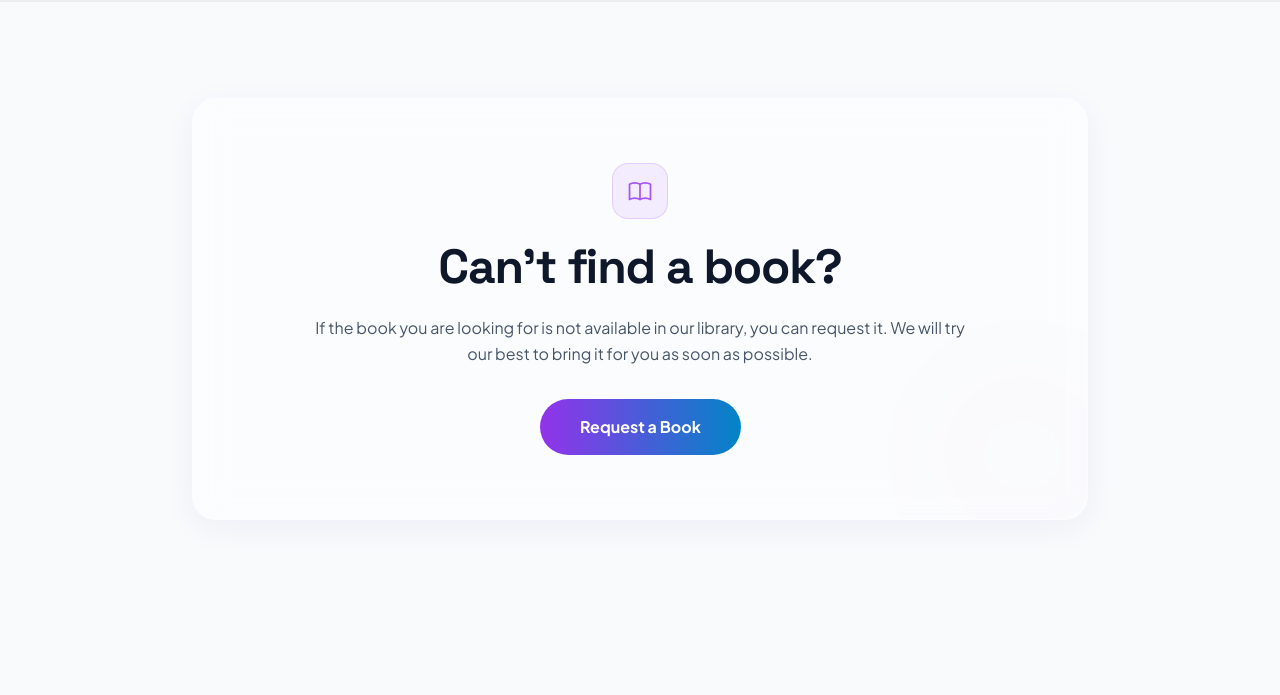
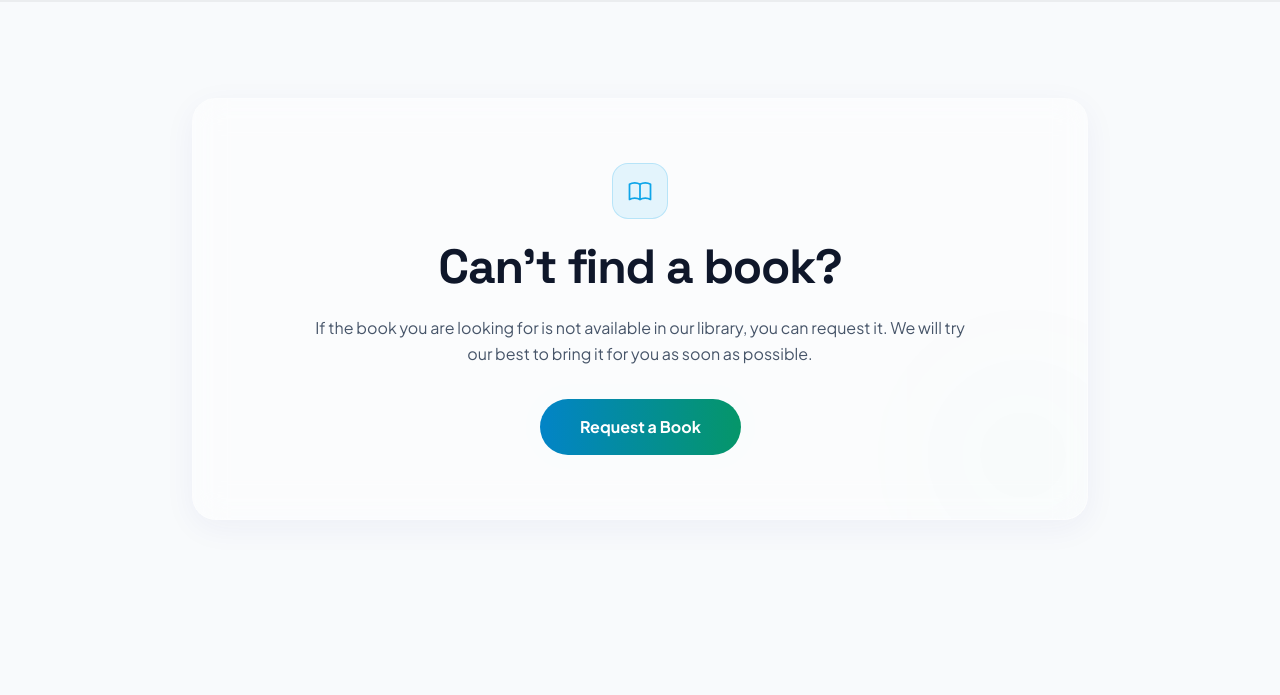
Before and after one commit to md-imam75/Youth-Club-Library, a Django app: page / in a window 1280 px wide. Shown: the part 969-1664 px from the top of the page. Run offline with Django 4.2, Linux system fonts and the light colour scheme; the visitor is signed in with stand-in values (Sample User, id 1); data that the repository does not hold is empty; some libraries are stand-ins or nearby versions.

Commit message:
Update homepage UI: fix button colors and remove emojis

```diff
--- a/templates/home.html
+++ b/templates/home.html
@@ -255,7 +255,7 @@
     <!-- Section Title Container -->
     <div class="max-w-7xl mx-auto px-4 sm:px-6 lg:px-8 mb-12 flex items-end justify-between">
       <div>
-        <span class="text-xs font-bold text-emerald-500 uppercase tracking-[0.2em] block mb-2">🆕 Just Arrived</span>
+        <span class="text-xs font-bold text-emerald-500 uppercase tracking-[0.2em] block mb-2">Just Arrived</span>
         <h2 class="font-display text-3xl sm:text-4xl font-extrabold dark:text-white text-slate-900 tracking-tight">New Arrivals</h2>
       </div>
       <a href="{% url 'books' %}" class="inline-flex items-center gap-1.5 dark:text-emerald-400 text-emerald-600 hover:dark:text-emerald-300 hover:text-emerald-500 transition-colors text-xs font-bold uppercase tracking-wider">
@@ -342,10 +342,10 @@
     <div class="relative z-10 premium-glass rounded-3xl p-10 sm:p-16 border dark:border-white/10 border-black/10 shadow-xl overflow-hidden">
       <!-- Glow spots -->
       <div class="absolute -top-24 -left-24 w-80 h-80 rounded-full glow-sky blur-3xl opacity-20 pointer-events-none"></div>
-      <div class="absolute -bottom-24 -right-24 w-80 h-80 rounded-full glow-purple blur-3xl opacity-20 pointer-events-none"></div>
+      <div class="absolute -bottom-24 -right-24 w-80 h-80 rounded-full glow-emerald blur-3xl opacity-20 pointer-events-none"></div>
 
       <div class="relative space-y-6 max-w-2xl mx-auto">
-        <div class="w-14 h-14 mx-auto rounded-2xl flex items-center justify-center bg-purple-500/10 border border-purple-500/20 text-purple-500">
+        <div class="w-14 h-14 mx-auto rounded-2xl flex items-center justify-center bg-sky-500/10 border border-sky-500/20 text-sky-500">
           <svg class="w-7 h-7" fill="none" stroke="currentColor" viewBox="0 0 24 24"><path stroke-linecap="round" stroke-linejoin="round" stroke-width="1.5" d="M12 6.253v13m0-13C10.832 5.477 9.246 5 7.5 5S4.168 5.477 3 6.253v13C4.168 18.477 5.754 18 7.5 18s3.332.477 4.5 1.253m0-13C13.168 5.477 14.754 5 16.5 5c1.747 0 3.332.477 4.5 1.253v13C19.832 18.477 18.247 18 16.5 18c-1.746 0-3.332.477-4.5 1.253"/></svg>
         </div>
         <h2 class="font-display text-3xl sm:text-5xl font-extrabold dark:text-white text-slate-900 tracking-tight">
@@ -356,7 +356,7 @@
         </p>
         <div class="pt-2">
           <a href="{% url 'request_book' %}"
-             class="inline-flex items-center justify-center gap-2 px-10 py-4 bg-gradient-to-r from-purple-600 to-sky-600 hover:from-purple-500 hover:to-sky-500 text-white rounded-full font-bold text-base transition-all shadow-xl hover:shadow-purple-500/20 pulse-cta">
+             class="inline-flex items-center justify-center gap-2 px-10 py-4 bg-gradient-to-r from-sky-600 to-emerald-600 hover:from-sky-500 hover:to-emerald-500 text-white rounded-full font-bold text-base transition-all shadow-xl hover:shadow-sky-500/20 pulse-cta">
             Request a Book
           </a>
         </div>
```
